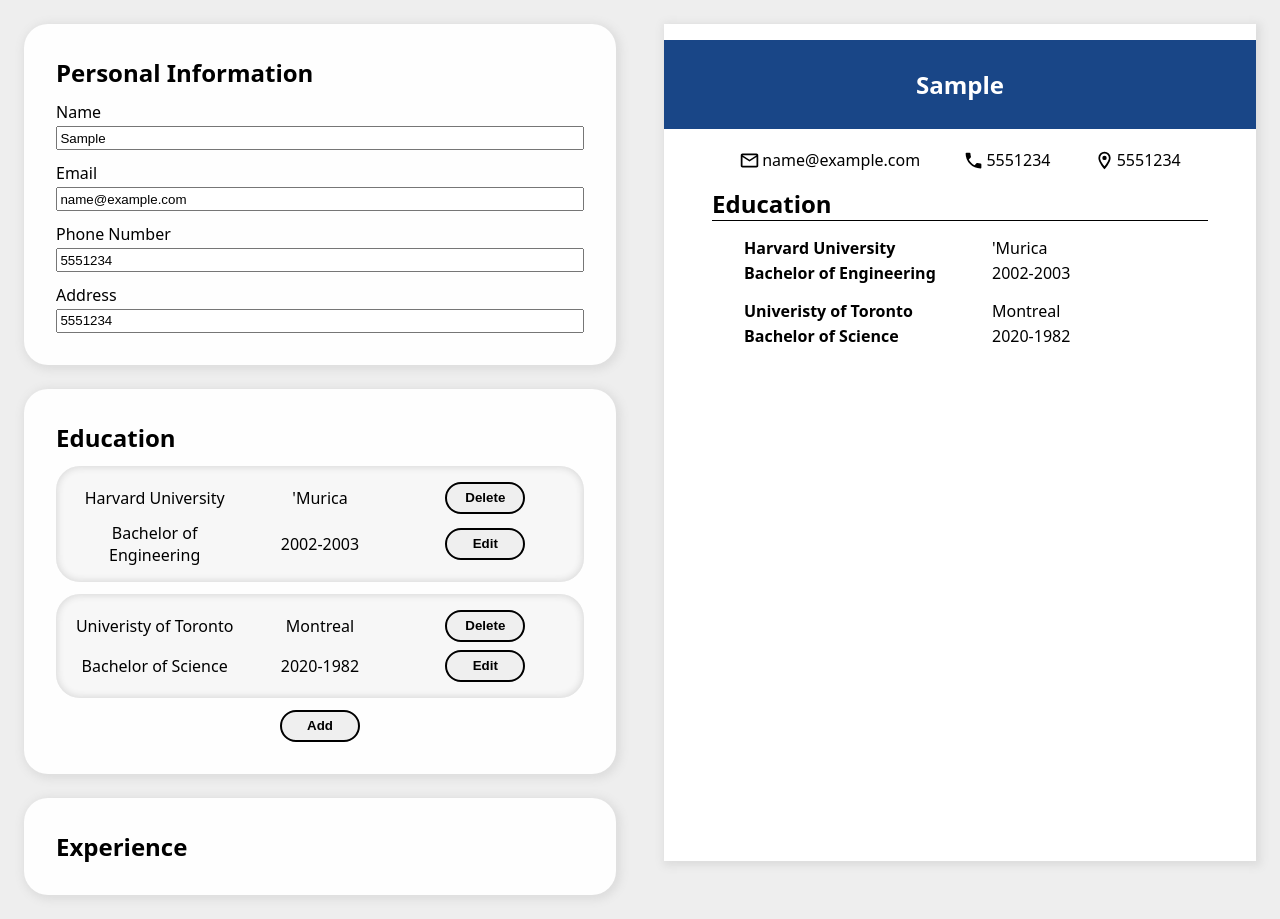
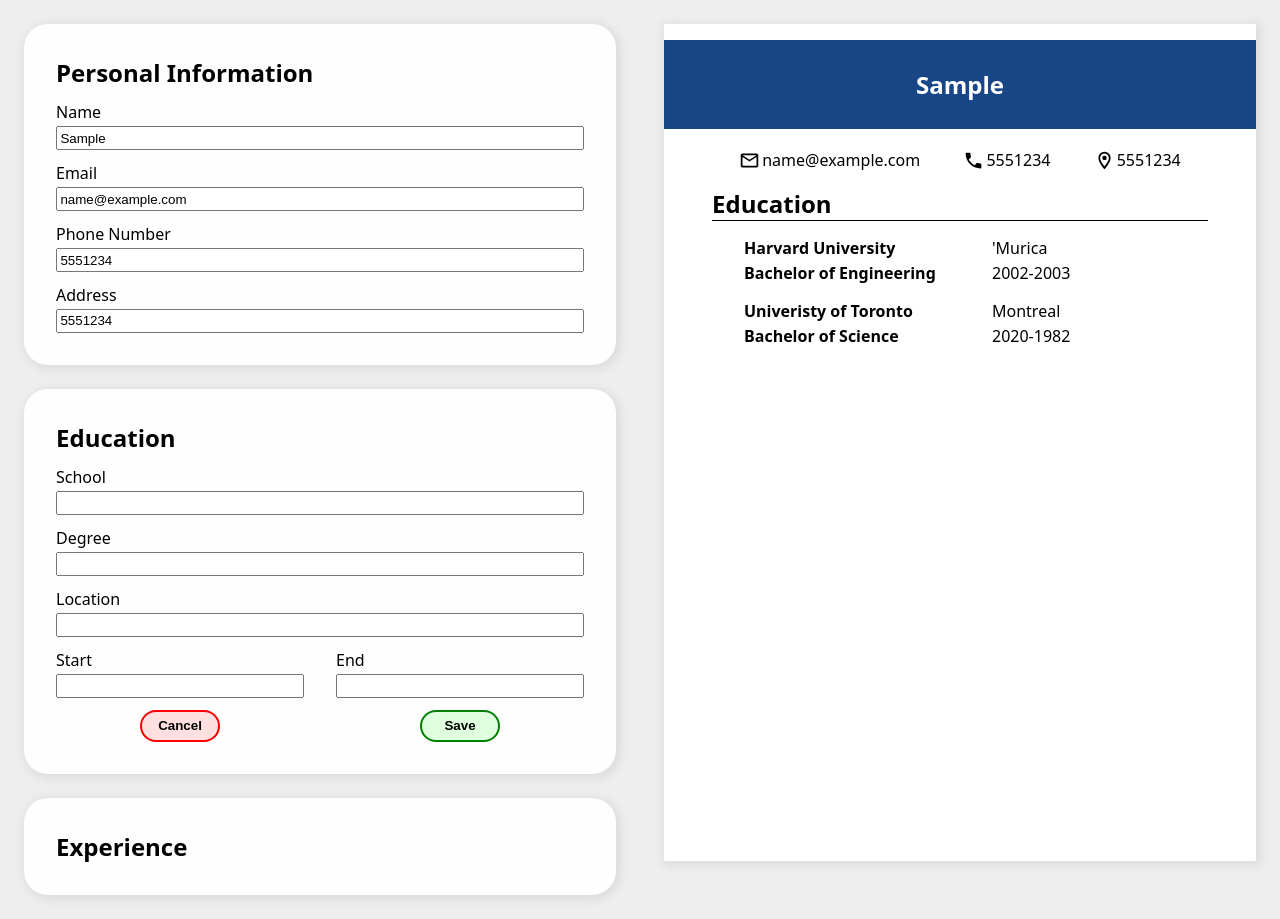
Before and after one commit to Haris-199/cv-project, a React (Vite) app: page / in a window 1280 px wide. Both pictures are taken after typing "Sample", "name@example.com", "5551234", "5551234" into the empty fields and a click on the button "Add". Built offline with nearby package versions, Linux system fonts and the light colour scheme.

Commit message:
Fix cancel button

```diff
--- a/src/components/CancelButton.jsx
+++ b/src/components/CancelButton.jsx
@@ -1,10 +1,6 @@
-function handleClick(e) {
-  console.log(e);
-}
-
-export default function SaveButton() {
+export default function CancelButton({ onClick }) {
   return (
-    <button type="button" className="cancel" onClick={handleClick}>
+    <button type="button" className="cancel" onClick={onClick}>
       Cancel
     </button>
   );
--- a/src/components/Form.jsx
+++ b/src/components/Form.jsx
@@ -4,7 +4,7 @@ import SaveButton from "./SaveButton";
 import "../styles/form.css";
 
 export default function Form({ info, handleChange }) {
-  const [showEducationInputs, setShowEducationInputs] = useState(false);
+  const [educationEdit, setEducationEdit] = useState(-1);
 
   const [education, setEducation] = useState({
     school: "",
@@ -80,7 +80,7 @@ export default function Form({ info, handleChange }) {
 
         <div className="education">
           <h2>Education</h2>
-          {showEducationInputs ? (
+          {educationEdit > -1 ? (
             <>
               <label htmlFor="school-name">School</label>
               <input
@@ -137,12 +137,24 @@ export default function Form({ info, handleChange }) {
                 }}
               />
 
-              <CancelButton />
+              <CancelButton
+                onClick={() => {
+                  setEducationEdit(-1);
+                  setEducation({
+                    school: "",
+                    degree: "",
+                    location: "",
+                    start: "",
+                    end: "",
+                  });
+                }}
+              />
               <SaveButton
                 onClick={() => {
                   const newObj = cloneInfo();
-                  newObj.education.push(education);
+                  newObj.education[educationEdit] = { ...education };
                   handleChange(newObj);
+                  setEducationEdit(-1);
                   setEducation({
                     school: "",
                     degree: "",
@@ -156,16 +168,39 @@ export default function Form({ info, handleChange }) {
           ) : (
             <>
               {info.education.map((obj) => (
-                <div key={obj.school} className="edu-item-preview">
-                  <button type="button" className="del-btn">Delete</button>
+                <div key={obj.school + obj.degree} className="edu-item-preview">
+                  <button
+                    type="button"
+                    className="del-btn"
+                    onClick={() => {
+                      const newObj = cloneInfo();
+                      newObj.education = newObj.education.filter((edu) => edu.school !== obj.school);
+                      handleChange(newObj);
+                    }}
+                  >Delete</button>
                   <p className="school">{obj.school}</p>
                   <p className="location">{obj.location}</p>
                   <p className="degree">{obj.degree}</p>
                   <p className="length">{obj.start}-{obj.end}</p>
                   <button type="button" className="edit-btn">Edit</button>
+                  <button
+                    type="button"
+                    className="edit-btn"
+                    onClick={() => {
+                      const i = info.education.findIndex(edu => (edu.school + edu.degree) === (obj.school + obj.degree));
+                      setEducation({ ...info.education[i]});
+                      setEducationEdit(i);
+                    }}
+                  >Edit</button>
                 </div>
               ))}
-              <button type="button" className="add-btn">Add</button>
+              <button
+                type="button"
+                className="add-btn"
+                onClick={() => setEducationEdit(info.education.length)}
+              >
+                Add
+              </button>
             </>
           )}
         </div>
--- a/src/components/Resume.jsx
+++ b/src/components/Resume.jsx
@@ -19,7 +19,7 @@ export default function Resume({ info }) {
           {info.education.length > 0 && <h2 className="seperator">Education</h2>}
           <div className="education-list">
             {info.education.map((obj) =>
-              <div key={obj.school} className="edu-item">
+              <div key={obj.school + obj.degree} className="edu-item">
                 <p><strong>{obj.school}</strong></p>
                 <p>{obj.location}</p>
                 <p><strong>{obj.degree}</strong></p>
```
